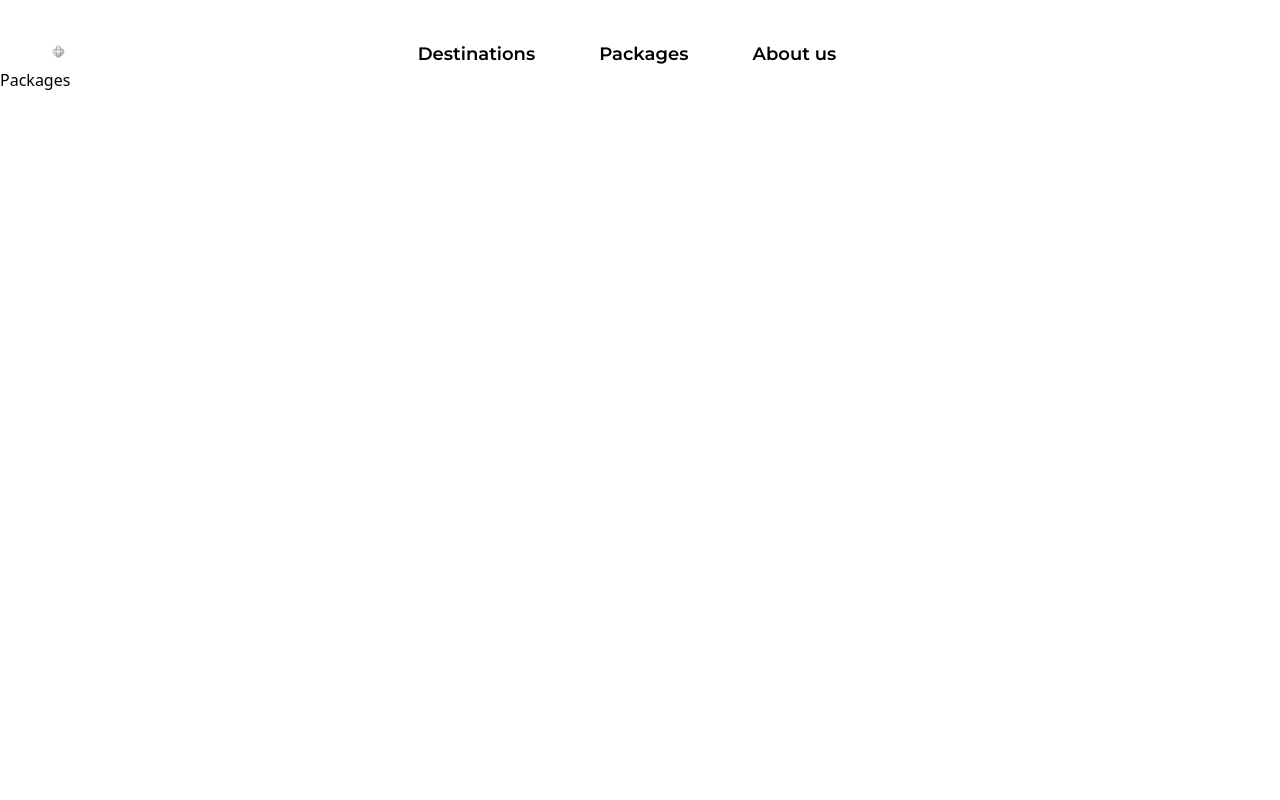
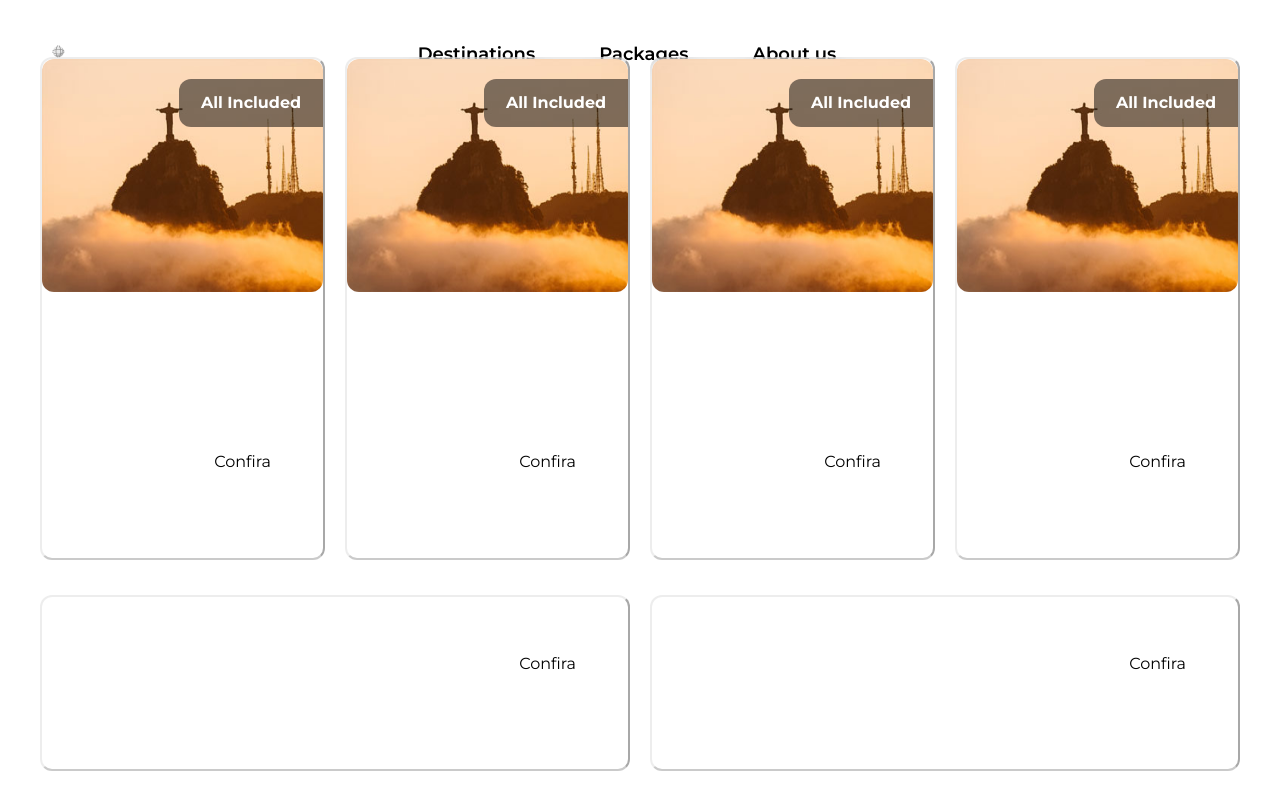
Before and after one commit to devalanlima/TravelWebsite, a Vue app: page /packages in a window 1280 px wide. Built offline with nearby package versions, Linux system fonts and the light colour scheme.

Commit message:
add / Vertical and Horizontal banners

```diff
--- a/src/views/PackagesView.vue
+++ b/src/views/PackagesView.vue
@@ -1,5 +1,15 @@
 <template>
-    <div>
-        Packages
+    <div class="grid grid-rows-3 grid-cols-4 gap-5 place-items-center w-full h-[730px] px-10">
+        <VerticalBanner class="row-span-2" />
+        <VerticalBanner class="row-span-2" />
+        <VerticalBanner class="row-span-2" />
+        <VerticalBanner class="row-span-2" />
+        <HorizontalBanner class="col-span-2" />
+        <HorizontalBanner class="col-span-2" />
     </div>
 </template>
+
+<script setup>
+import HorizontalBanner from '../components/HorizontalBanner.vue';
+import VerticalBanner from '../components/VerticalBanner.vue'
+</script>
```
